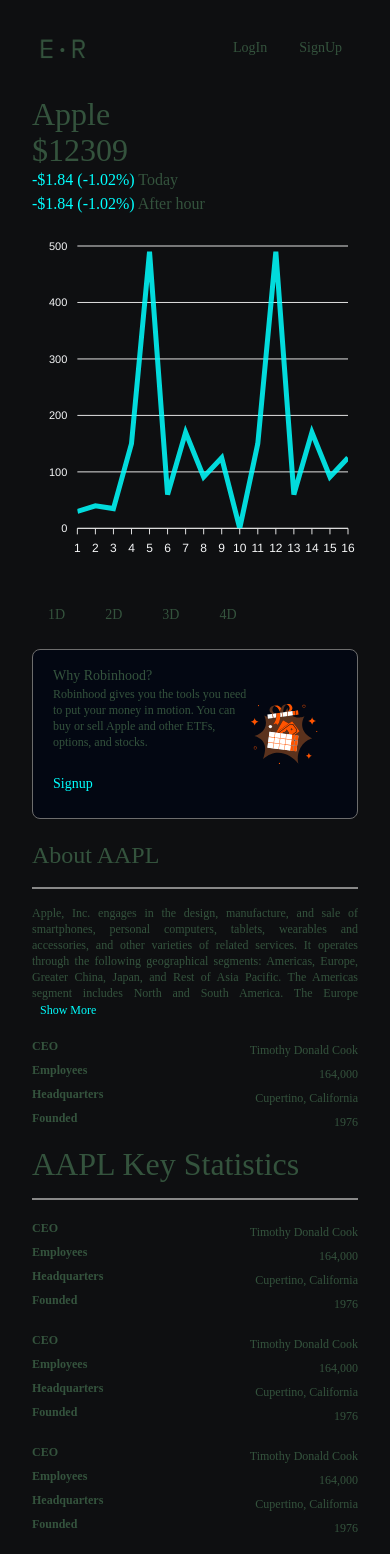
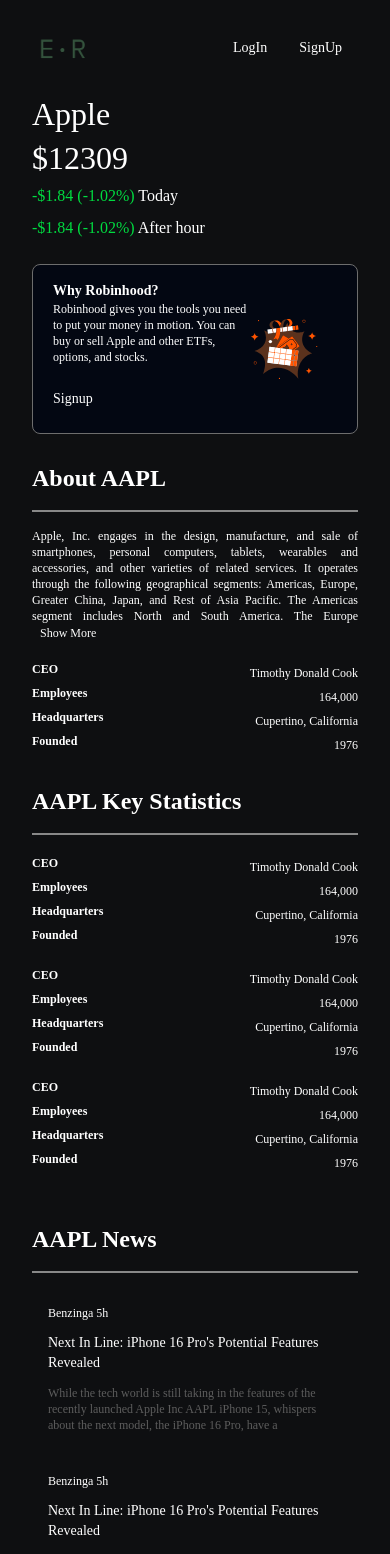
Before and after one commit to WahajRashid1020/shuffle, a Next.js app: page /stats in a window 390 px wide. Shown: the top 1554 px of the page. Built offline with nearby package versions, Linux system fonts and the light colour scheme; a web font is replaced by a local one.

Commit message:
color-fixes

```diff
--- a/src/app/stats/AAPLNews.tsx
+++ b/src/app/stats/AAPLNews.tsx
@@ -4,13 +4,13 @@
 const AAPLNews = () => {
   return (
     <div className="my-4">
-      <h1 className="text-2xl sm:text-3xl">AAPL News</h1>
+      <h1 className="text-2xl font-bold sm:text-3xl">AAPL News</h1>
       <Break />
       <div className="hover:bg-gray-950 items-center flex flex-row justify-between     p-4 rounded-md cursor-pointer my-2">
         <div className="flex flex-col justify-around sm:w-2/3 space-y-3 items-start">
           <p className="sm:text-sm text-xs">Benzinga 5h</p>
           <p className="sm:text-base text-sm">
-            Next In Line: iPhone 16 Pro's Potential Features Revealed
+            Next In Line: iPhone 16 Pro&apos;s Potential Features Revealed
           </p>
           <p className="sm:text-sm text-xs text-gray-600">
             While the tech world is still taking in the features of the recently
@@ -26,7 +26,7 @@
         <div className="flex flex-col justify-around sm:w-2/3 space-y-3 items-start">
           <p className="sm:text-sm text-xs">Benzinga 5h</p>
           <p className="sm:text-base text-sm">
-            Next In Line: iPhone 16 Pro's Potential Features Revealed
+            Next In Line: iPhone 16 Pro&apos;s Potential Features Revealed
           </p>
           <p className="sm:text-sm text-xs text-gray-600">
             While the tech world is still taking in the features of the recently
@@ -42,7 +42,7 @@
         <div className="flex flex-col justify-around sm:w-2/3  space-y-3 items-start">
           <p className="sm:text-sm text-xs">Benzinga 5h</p>
           <p className="sm:text-base text-sm">
-            Next In Line: iPhone 16 Pro's Potential Features Revealed
+            Next In Line: iPhone 16 Pro&apos;s Potential Features Revealed
           </p>
           <p className="sm:text-sm text-xs text-gray-600">
             While the tech world is still taking in the features of the recently
--- a/src/app/stats/AboutAAPL.tsx
+++ b/src/app/stats/AboutAAPL.tsx
@@ -20,14 +20,14 @@
   return (
     <>
       <div className="py-5">
-        <h1 className="text-2xl sm:text-3xl">About AAPL</h1>
+        <h1 className="text-2xl font-bold sm:text-3xl pt-2">About AAPL</h1>
         <Break />
         <p className="sm:text-sm text-xs text-justify">
           {truncatedText}
           {words.length > wordLimit && (
             <button
               onClick={toggleShowMore}
-              className="text-org sm:text-sm text-xs px-2 align-middle hover:underline"
+              className="text-org sm:text-sm text-xs px-2 align-middle hover:text-cyan-300"
             >
               {showMore ? "Show Less" : "Show More"}
             </button>
@@ -60,7 +60,9 @@
             <p className="sm:text-sm text-xs">1976</p>
           </div>
         </div>
-        <h1 className="text-3xl">AAPL Key Statistics</h1>
+        <h1 className="text-2xl font-bold sm:text-3xl pt-4">
+          AAPL Key Statistics
+        </h1>
         <Break />
         <div className="flex flex-col sm:flex-row justify-between sm:items-start my-4">
           <div className="flex flex-row sm:flex-col justify-between items-center sm:items-start space-y-2">
--- a/src/app/stats/HeroSection.tsx
+++ b/src/app/stats/HeroSection.tsx
@@ -14,32 +14,27 @@
       <div className="container m-auto">
         <div className="flex flex-row  justify-between items-start ">
           <div>
-            <div className="flex flex-col items-start">
+            <div className="flex flex-col items-start mb-6 space-y-2">
               <h1 className="text-3xl sm:text-4xl">Apple</h1>
               <h1 className="text-3xl sm:text-4xl">$12309</h1>
               <h1 className="sm:text-xl text-base">
-                <span className="text-org ">-$1.84 (-1.02%)</span> Today
+                <span className="text-[#00db40]">-$1.84 (-1.02%)</span> Today
               </h1>
               <h1 className="sm:text-xl text-base">
-                <span className="text-org ">-$1.84 (-1.02%)</span> After hour
+                <span className="text-[#00db40] ">-$1.84 (-1.02%)</span> After
+                hour
               </h1>
             </div>
-            <div>
-              <DarkLineChart />
-            </div>
-            <div className=" flex bg-transparent flex-row items-start space-x-2 my-4">
-              <Button variant="simple">1D</Button>
-              <Button variant="simple">2D</Button>
-              <Button variant="simple">3D</Button>
-              <Button variant="simple">4D</Button>
-            </div>
+
             <div className=" border bg-gray-950 rounded-lg border-gray-500 flex flex-row-reverse sm:flex-row justify-start items-center space-x-1 p-4 ">
               <div>
                 <img className="w-3/4" src="/cardimg.svg" alt="Card" />
               </div>
               <div className="flex flex-col h-auto justify-between items-start">
                 <div>
-                  <h1 className="text-sm sm:text-base">Why Robinhood?</h1>
+                  <h1 className="text-sm font-bold sm:text-lg">
+                    Why Robinhood?
+                  </h1>
                   <p className="text-xs sm:text-sm">
                     Robinhood gives you the tools you need to put your money in
                     motion. You can buy or sell Apple and other ETFs, options,
--- a/src/components/ui/basiccard.tsx
+++ b/src/components/ui/basiccard.tsx
@@ -97,8 +97,8 @@
       </h1>
       <p className="text-xs sm:text-sm text-justify">
         Sign up for a Robinhood brokerage account to buy or sell Apple stock and
-        options commission-free. Other fees may apply. See Robinhood Financial's
-        fee schedule to learn more.
+        options commission-free. Other fees may apply. See Robinhood
+        Financial&apos;s fee schedule to learn more.
       </p>
       <Separator className="my-2 bg-transparent" />
       <Button className="w-full" variant="basic" size="bs">
--- a/src/components/ui/button.tsx
+++ b/src/components/ui/button.tsx
@@ -22,7 +22,8 @@
         basicr:
           "hover:bg-org border border-org bg-transparent hover:text-white text-org  ",
         link: "text-primary underline-offset-4 hover:underline",
-        simple: "text-body hover:text-org underline-offset-4 hover:underline",
+        simple:
+          "text-body hover:text-cyan-300 underline-offset-4 hover:underline",
       },
       size: {
         default: "h-9 px-4 py-2",
--- a/src/components/ui/input.tsx
+++ b/src/components/ui/input.tsx
@@ -11,7 +11,7 @@
       <input
         type={type}
         className={cn(
-          "flex h-9 w-full rounded-md border border-[#34533D] focus:outline-none bg-transparent px-3 py-1 text-sm shadow-sm transition-colors file:border-0 file:bg-transparent file:text-sm file:font-medium placeholder:text-muted-foreground focus-visible:ring-1 focus-visible:border-none focus-visible:ring-org  disabled:cursor-not-allowed disabled:opacity-50",
+          "flex h-9 w-full rounded-md border border-org focus:outline-none bg-transparent px-3 py-1 text-sm shadow-sm transition-colors file:border-0 file:bg-transparent file:text-sm file:font-medium placeholder:text-muted-foreground focus-visible:ring-1 focus-visible:border-cyan-300   disabled:cursor-not-allowed disabled:opacity-50",
           className
         )}
         ref={ref}
--- a/tailwind.config.js
+++ b/tailwind.config.js
@@ -23,7 +23,7 @@
       },
       colors: {
         basic: "#FF7F50",
-        org: "#00FFFF",
+        org: "#ffffff",
         border: "hsl(var(--border))",
         input: "hsl(var(--input))",
         ring: "hsl(var(--ring))",
@@ -769,7 +769,7 @@
       },
       textColor: (theme) => ({
         ...theme("colors"),
-        body: "#34533D",
+        body: "#ffffff",
       }),
       textOpacity: (theme) => theme("opacity"),
       transformOrigin: {
```
Also changed, not shown: src/components/landing/HeroSection.tsx (+20 -29 lines).
